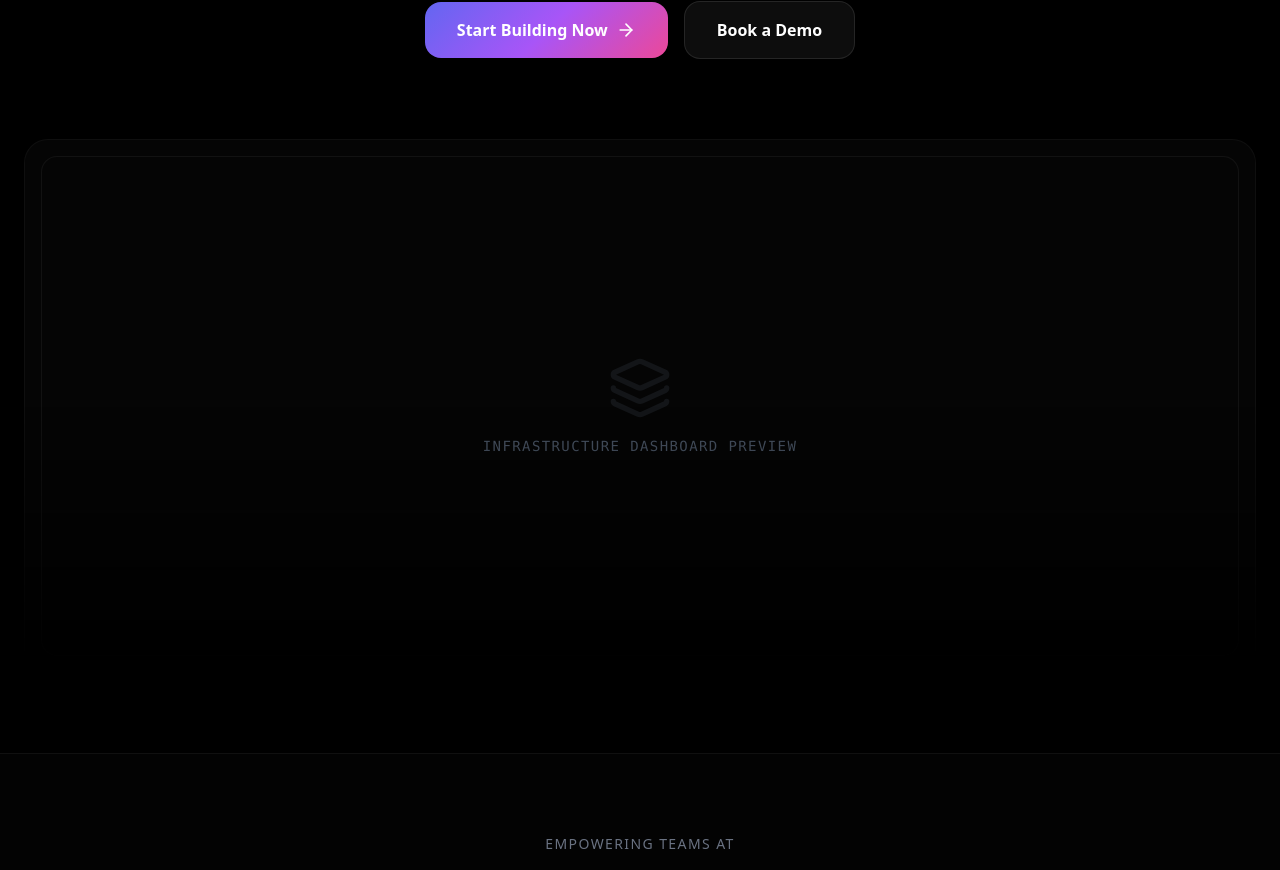
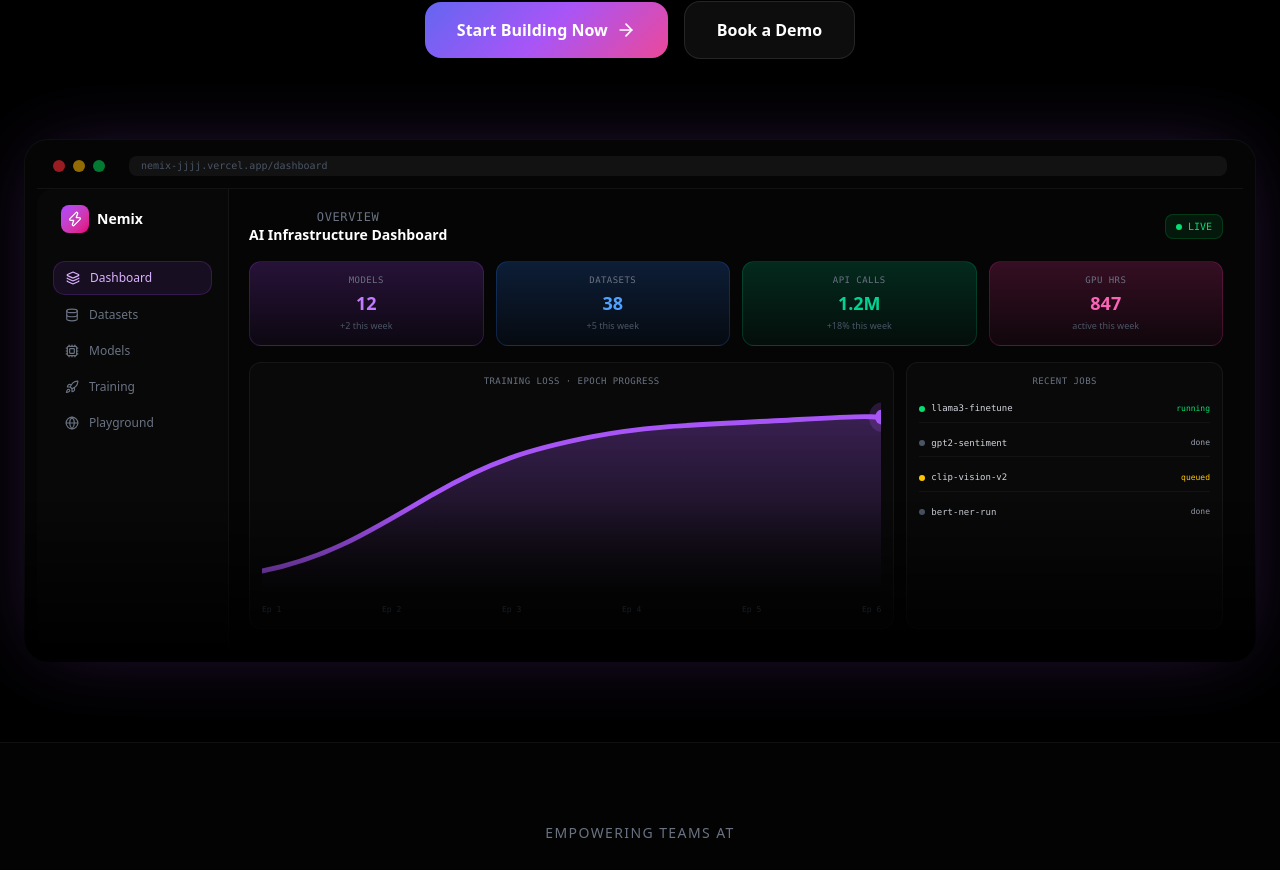
Before and after one commit to zaampltd/nemix, a Next.js app in the folder frontend/: page / in a window 1280 px wide. Shown: the part 540-1410 px from the top of the page. Built offline with nearby package versions, Linux system fonts and the light colour scheme.

Commit message:
feat: replace empty hero placeholder with rich inline dashboard preview

```diff
--- a/frontend/src/app/page.tsx
+++ b/frontend/src/app/page.tsx
@@ -100,19 +100,131 @@ export default function LandingPage() {
 
           {/* Hero Image / Dashboard Preview */}
           <motion.div
-            initial={{ opacity: 0, scale: 0.95 }}
-            animate={{ opacity: 1, scale: 1 }}
-            transition={{ delay: 0.4 }}
+            initial={{ opacity: 0, scale: 0.95, y: 30 }}
+            animate={{ opacity: 1, scale: 1, y: 0 }}
+            transition={{ delay: 0.4, duration: 0.7 }}
             className="mt-20 relative"
           >
-            <div className="absolute inset-0 bg-gradient-to-t from-black via-transparent to-transparent z-10" />
-            <div className="glass rounded-3xl border border-white/10 p-4 shadow-2xl">
-               <div className="bg-[#050505] rounded-2xl h-[500px] w-full flex items-center justify-center border border-white/5">
-                  <div className="flex flex-col items-center gap-4 text-gray-600">
-                    <Layers className="w-16 h-16 opacity-20" />
-                    <p className="text-sm uppercase tracking-widest font-mono">Infrastructure Dashboard Preview</p>
+            {/* Fade to black at bottom */}
+            <div className="absolute inset-x-0 bottom-0 h-40 bg-gradient-to-t from-black to-transparent z-10 pointer-events-none rounded-b-3xl" />
+            <div className="glass rounded-3xl border border-white/10 p-3 shadow-[0_0_80px_-20px_rgba(168,85,247,0.3)]">
+              {/* Mock browser chrome */}
+              <div className="flex items-center gap-2 px-4 pb-3 pt-1 border-b border-white/5">
+                <span className="w-3 h-3 rounded-full bg-red-500/60" />
+                <span className="w-3 h-3 rounded-full bg-yellow-500/60" />
+                <span className="w-3 h-3 rounded-full bg-green-500/60" />
+                <div className="ml-4 flex-1 bg-white/5 rounded-lg h-5 text-[10px] text-gray-600 font-mono flex items-center px-3">
+                  nemix-jjjj.vercel.app/dashboard
+                </div>
+              </div>
+
+              {/* Dashboard shell */}
+              <div className="flex h-[460px] overflow-hidden rounded-2xl">
+
+                {/* Sidebar */}
+                <div className="w-48 shrink-0 bg-[#080808] border-r border-white/5 flex flex-col p-4 gap-1">
+                  <div className="flex items-center gap-2 mb-6 px-2">
+                    <div className="w-7 h-7 rounded-lg bg-gradient-to-br from-purple-500 to-pink-600 flex items-center justify-center">
+                      <Zap className="w-4 h-4 text-white" />
+                    </div>
+                    <span className="font-bold text-sm">Nemix</span>
                   </div>
-               </div>
+                  {[
+                    { label: 'Dashboard', icon: Layers, active: true },
+                    { label: 'Datasets', icon: Database, active: false },
+                    { label: 'Models', icon: Cpu, active: false },
+                    { label: 'Training', icon: Rocket, active: false },
+                    { label: 'Playground', icon: Globe, active: false },
+                  ].map((item) => (
+                    <div key={item.label} className={`flex items-center gap-2.5 px-3 py-2 rounded-xl text-xs font-medium transition-all ${item.active ? 'bg-purple-500/10 text-purple-300 border border-purple-500/20' : 'text-gray-500'}`}>
+                      <item.icon className="w-3.5 h-3.5" />
+                      {item.label}
+                    </div>
+                  ))}
+                </div>
+
+                {/* Main content */}
+                <div className="flex-1 bg-[#050505] p-5 overflow-hidden flex flex-col gap-4">
+
+                  {/* Top bar */}
+                  <div className="flex items-center justify-between">
+                    <div>
+                      <p className="text-xs text-gray-500 font-mono uppercase tracking-wider">Overview</p>
+                      <h2 className="text-sm font-bold text-white">AI Infrastructure Dashboard</h2>
+                    </div>
+                    <div className="flex items-center gap-2">
+                      <div className="flex items-center gap-1.5 px-2.5 py-1 rounded-lg bg-green-500/10 border border-green-500/20">
+                        <span className="w-1.5 h-1.5 rounded-full bg-green-400 animate-pulse" />
+                        <span className="text-[10px] text-green-400 font-mono">LIVE</span>
+                      </div>
+                    </div>
+                  </div>
+
+                  {/* Stats row */}
+                  <div className="grid grid-cols-4 gap-3">
+                    {[
+                      { label: 'Models', value: '12', delta: '+2', color: 'from-purple-500/20 to-purple-500/5', border: 'border-purple-500/20', text: 'text-purple-400' },
+                      { label: 'Datasets', value: '38', delta: '+5', color: 'from-blue-500/20 to-blue-500/5', border: 'border-blue-500/20', text: 'text-blue-400' },
+                      { label: 'API Calls', value: '1.2M', delta: '+18%', color: 'from-emerald-500/20 to-emerald-500/5', border: 'border-emerald-500/20', text: 'text-emerald-400' },
+                      { label: 'GPU hrs', value: '847', delta: 'active', color: 'from-pink-500/20 to-pink-500/5', border: 'border-pink-500/20', text: 'text-pink-400' },
+                    ].map((stat) => (
+                      <div key={stat.label} className={`rounded-xl p-3 border ${stat.border} bg-gradient-to-b ${stat.color}`}>
+                        <p className="text-[9px] text-gray-500 uppercase tracking-wider font-mono">{stat.label}</p>
+                        <p className={`text-lg font-bold mt-0.5 ${stat.text}`}>{stat.value}</p>
+                        <p className="text-[9px] text-gray-600 mt-0.5">{stat.delta} this week</p>
+                      </div>
+                    ))}
+                  </div>
+
+                  {/* Chart + Activity */}
+                  <div className="grid grid-cols-3 gap-3 flex-1 min-h-0">
+                    {/* Fake sparkline chart */}
+                    <div className="col-span-2 rounded-xl border border-white/5 bg-white/[0.02] p-3 flex flex-col">
+                      <p className="text-[9px] text-gray-500 uppercase tracking-wider font-mono mb-3">Training Loss · Epoch Progress</p>
+                      <div className="flex-1 relative">
+                        <svg viewBox="0 0 300 80" className="w-full h-full" preserveAspectRatio="none">
+                          <defs>
+                            <linearGradient id="heroChartGrad" x1="0" y1="0" x2="0" y2="1">
+                              <stop offset="0%" stopColor="#a855f7" stopOpacity={0.3} />
+                              <stop offset="100%" stopColor="#a855f7" stopOpacity={0} />
+                            </linearGradient>
+                          </defs>
+                          <path d="M0,70 C30,65 50,55 80,40 S130,20 160,15 S220,10 260,8 S290,7 300,7" fill="none" stroke="#a855f7" strokeWidth="2" strokeLinecap="round"/>
+                          <path d="M0,70 C30,65 50,55 80,40 S130,20 160,15 S220,10 260,8 S290,7 300,7 L300,80 L0,80 Z" fill="url(#heroChartGrad)"/>
+                          {/* Dot at end */}
+                          <circle cx="300" cy="7" r="3" fill="#a855f7" />
+                          <circle cx="300" cy="7" r="6" fill="#a855f7" fillOpacity="0.2" />
+                        </svg>
+                      </div>
+                      <div className="flex justify-between mt-2">
+                        {['Ep 1','Ep 2','Ep 3','Ep 4','Ep 5','Ep 6'].map(e => (
+                          <span key={e} className="text-[8px] text-gray-600 font-mono">{e}</span>
+                        ))}
+                      </div>
+                    </div>
+
+                    {/* Recent jobs */}
+                    <div className="rounded-xl border border-white/5 bg-white/[0.02] p-3 flex flex-col gap-2 overflow-hidden">
+                      <p className="text-[9px] text-gray-500 uppercase tracking-wider font-mono">Recent Jobs</p>
+                      {[
+                        { name: 'llama3-finetune', status: 'running', color: 'text-green-400', dot: 'bg-green-400' },
+                        { name: 'gpt2-sentiment', status: 'done', color: 'text-gray-400', dot: 'bg-gray-600' },
+                        { name: 'clip-vision-v2', status: 'queued', color: 'text-yellow-400', dot: 'bg-yellow-400' },
+                        { name: 'bert-ner-run', status: 'done', color: 'text-gray-400', dot: 'bg-gray-600' },
+                      ].map((job) => (
+                        <div key={job.name} className="flex items-center justify-between py-1.5 border-b border-white/[0.04] last:border-0">
+                          <div className="flex items-center gap-1.5">
+                            <span className={`w-1.5 h-1.5 rounded-full ${job.dot} shrink-0`} />
+                            <span className="text-[9px] text-gray-300 font-mono truncate max-w-[85px]">{job.name}</span>
+                          </div>
+                          <span className={`text-[8px] font-mono ${job.color}`}>{job.status}</span>
+                        </div>
+                      ))}
+                    </div>
+                  </div>
+
+                </div>
+              </div>
             </div>
           </motion.div>
         </div>
```
